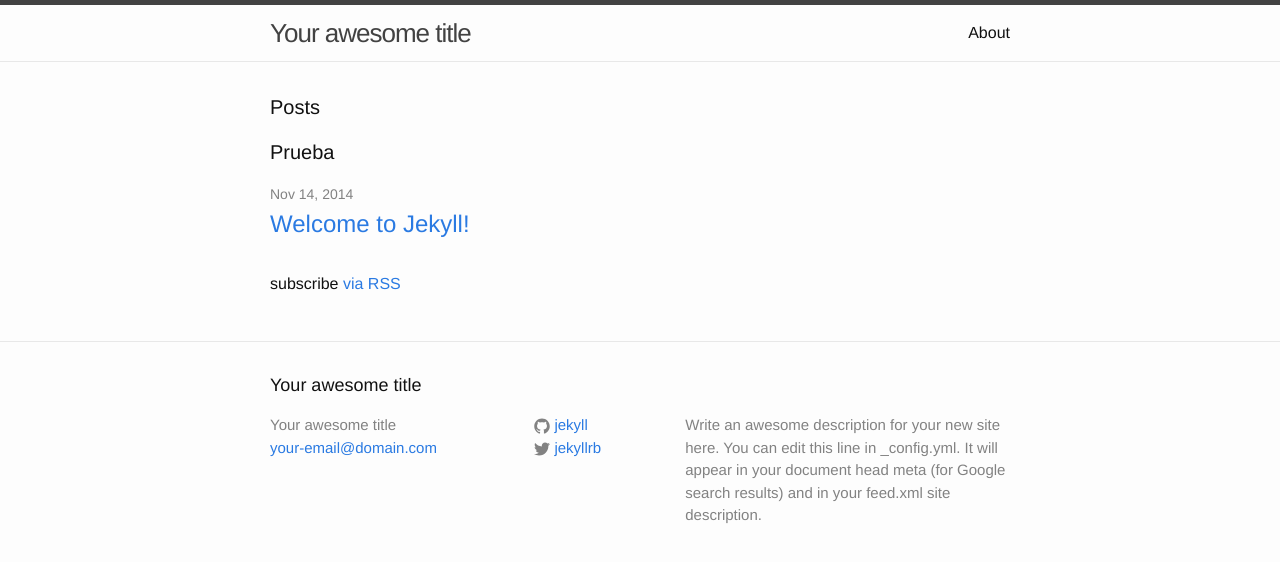
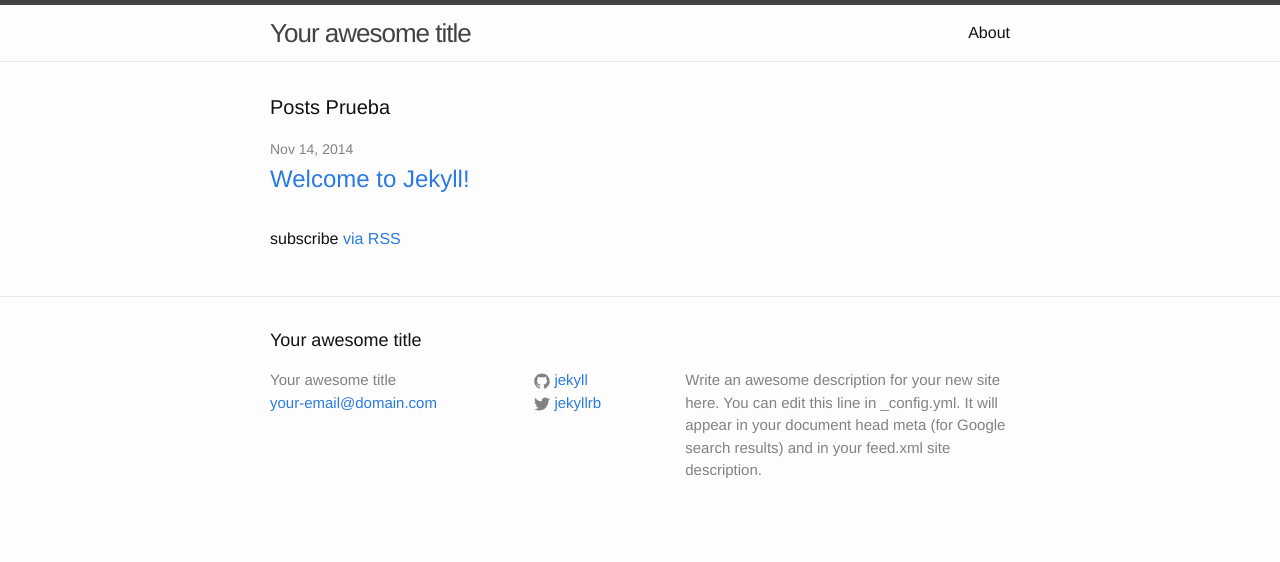
Before and after one commit to rdgutierrez/jekylltest, a Jekyll site: the page built from index.html, in a window 1280 px wide. Shown: the top 562 px of the page. Built offline with Jekyll 4.4.1, drawn with Linux system fonts in a browser that asks for light colours.

```diff
--- a/index.html
+++ b/index.html
@@ -4,8 +4,7 @@
 
 <div class="home">
 
-  <h1 class="page-heading">Posts</h1>
-  <h1 class="page-heading">Prueba</h1>
+  <h1 class="page-heading">Posts  Prueba</h1>
 
   <ul class="post-list">
     {% for post in site.posts %}
--- a/prueba.html
+++ b/prueba.html
@@ -4,8 +4,8 @@
 
 <div class="home">
 
-  <h1 class="page-heading">Posts</h1>
-  <h1 class="page-heading">Prueba</h1>
+  <h1 class="page-heading">Posts Prueba</h1>
+
 
  <h1>Esto es una Prueba</h1>
  <p>Texto de prueba en el sitio web</p>
```
